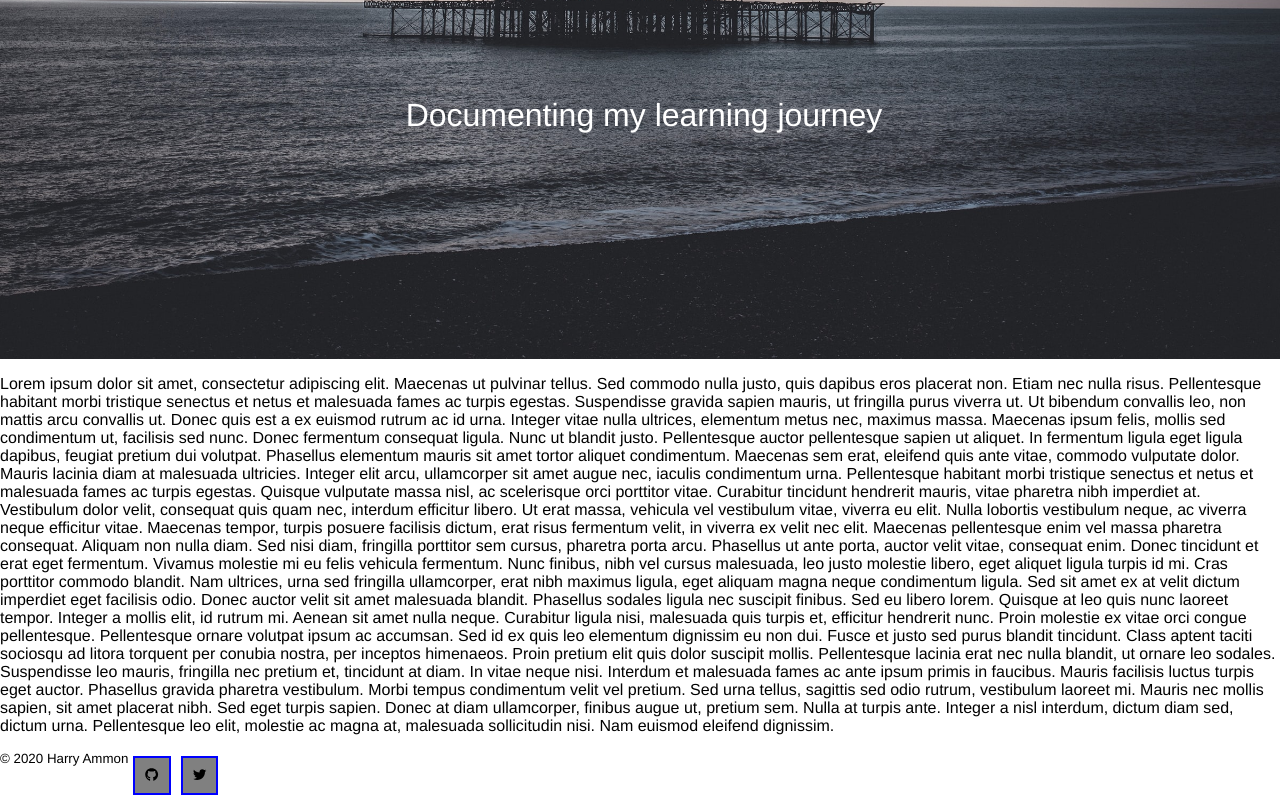
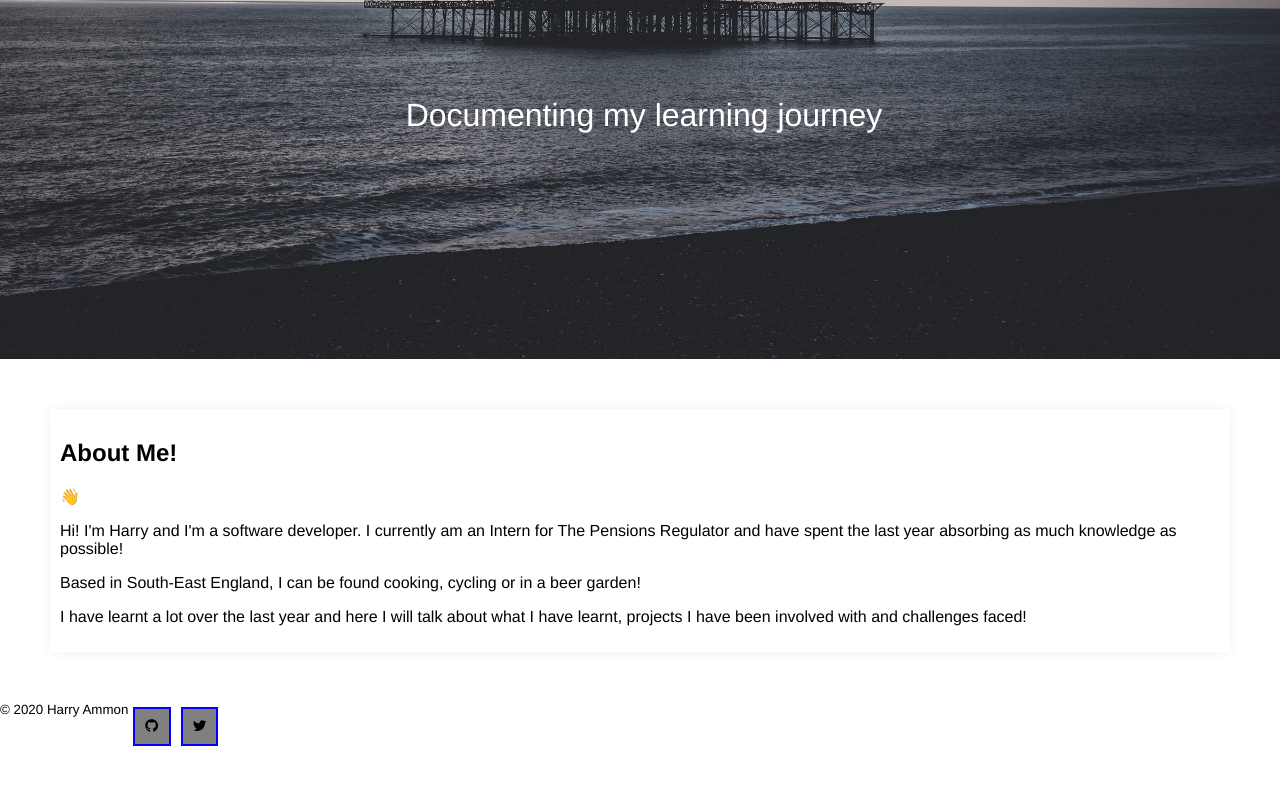
Before and after one commit to HarryAmmon/InternshipLearning, a React app: page / in a window 1280 px wide. Shown: the part 441-1241 px from the top of the page. After the commit the page ends 1192 px from the top, so only its background shows below. Built offline with nearby package versions, Linux system fonts and the light colour scheme.

Commit message:
Render AboutMe component

```diff
--- a/src/components/App.js
+++ b/src/components/App.js
@@ -2,21 +2,14 @@ import React from 'react';
 import Styles from './App.module.css';
 import Footer from './Footer.js';
 import Header from './Header.js';
+import AboutMe from './AboutMe.js';
 
 export default function App(){
     return(
         <div className={Styles.root}>
             <Header />
             <main>
-                <article>
-                    <p>
-                        Lorem ipsum dolor sit amet, consectetur adipiscing elit. Maecenas ut pulvinar tellus. Sed commodo nulla justo, quis dapibus eros placerat non. Etiam nec nulla risus. Pellentesque habitant morbi tristique senectus et netus et malesuada fames ac turpis egestas. Suspendisse gravida sapien mauris, ut fringilla purus viverra ut. Ut bibendum convallis leo, non mattis arcu convallis ut. Donec quis est a ex euismod rutrum ac id urna. Integer vitae nulla ultrices, elementum metus nec, maximus massa. Maecenas ipsum felis, mollis sed condimentum ut, facilisis sed nunc. Donec fermentum consequat ligula. Nunc ut blandit justo. Pellentesque auctor pellentesque sapien ut aliquet.
-                        In fermentum ligula eget ligula dapibus, feugiat pretium dui volutpat. Phasellus elementum mauris sit amet tortor aliquet condimentum. Maecenas sem erat, eleifend quis ante vitae, commodo vulputate dolor. Mauris lacinia diam at malesuada ultricies. Integer elit arcu, ullamcorper sit amet augue nec, iaculis condimentum urna. Pellentesque habitant morbi tristique senectus et netus et malesuada fames ac turpis egestas. Quisque vulputate massa nisl, ac scelerisque orci porttitor vitae. Curabitur tincidunt hendrerit mauris, vitae pharetra nibh imperdiet at. Vestibulum dolor velit, consequat quis quam nec, interdum efficitur libero. Ut erat massa, vehicula vel vestibulum vitae, viverra eu elit. Nulla lobortis vestibulum neque, ac viverra neque efficitur vitae. Maecenas tempor, turpis posuere facilisis dictum, erat risus fermentum velit, in viverra ex velit nec elit. Maecenas pellentesque enim vel massa pharetra consequat. Aliquam non nulla diam. Sed nisi diam, fringilla porttitor sem cursus, pharetra porta arcu.
-                        Phasellus ut ante porta, auctor velit vitae, consequat enim. Donec tincidunt et erat eget fermentum. Vivamus molestie mi eu felis vehicula fermentum. Nunc finibus, nibh vel cursus malesuada, leo justo molestie libero, eget aliquet ligula turpis id mi. Cras porttitor commodo blandit. Nam ultrices, urna sed fringilla ullamcorper, erat nibh maximus ligula, eget aliquam magna neque condimentum ligula. Sed sit amet ex at velit dictum imperdiet eget facilisis odio. Donec auctor velit sit amet malesuada blandit. Phasellus sodales ligula nec suscipit finibus. Sed eu libero lorem. Quisque at leo quis nunc laoreet tempor. Integer a mollis elit, id rutrum mi. Aenean sit amet nulla neque. Curabitur ligula nisi, malesuada quis turpis et, efficitur hendrerit nunc.
-                        Proin molestie ex vitae orci congue pellentesque. Pellentesque ornare volutpat ipsum ac accumsan. Sed id ex quis leo elementum dignissim eu non dui. Fusce et justo sed purus blandit tincidunt. Class aptent taciti sociosqu ad litora torquent per conubia nostra, per inceptos himenaeos. Proin pretium elit quis dolor suscipit mollis. Pellentesque lacinia erat nec nulla blandit, ut ornare leo sodales. Suspendisse leo mauris, fringilla nec pretium et, tincidunt at diam. In vitae neque nisi.
-                        Interdum et malesuada fames ac ante ipsum primis in faucibus. Mauris facilisis luctus turpis eget auctor. Phasellus gravida pharetra vestibulum. Morbi tempus condimentum velit vel pretium. Sed urna tellus, sagittis sed odio rutrum, vestibulum laoreet mi. Mauris nec mollis sapien, sit amet placerat nibh. Sed eget turpis sapien. Donec at diam ullamcorper, finibus augue ut, pretium sem. Nulla at turpis ante. Integer a nisl interdum, dictum diam sed, dictum urna. Pellentesque leo elit, molestie ac magna at, malesuada sollicitudin nisi. Nam euismod eleifend dignissim.
-                    </p>
-                </article>
+            <AboutMe />
             </main>
             <Footer />
         </div>
```
